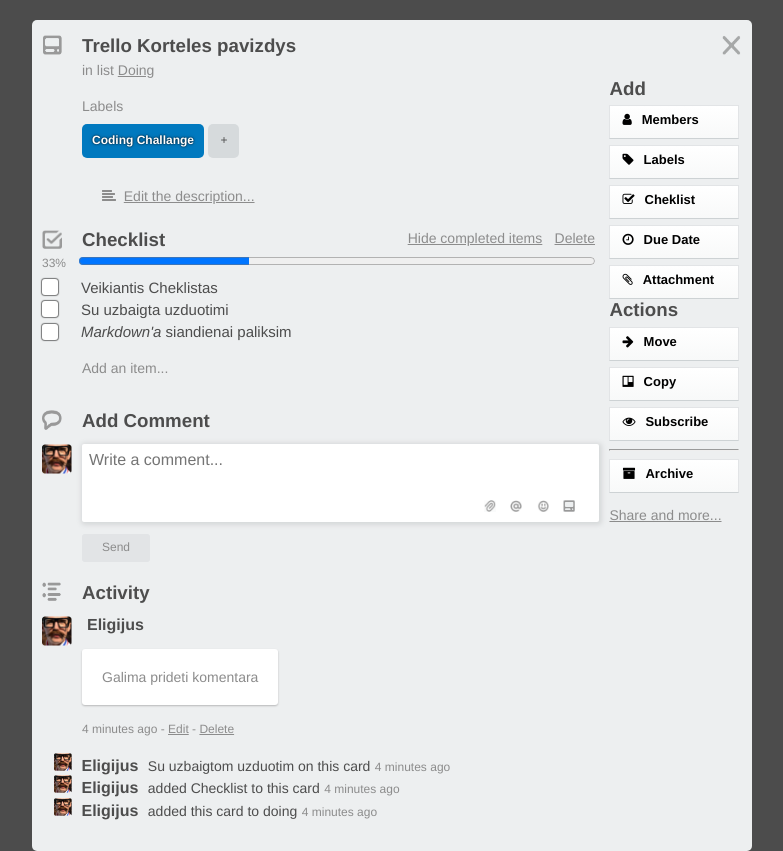
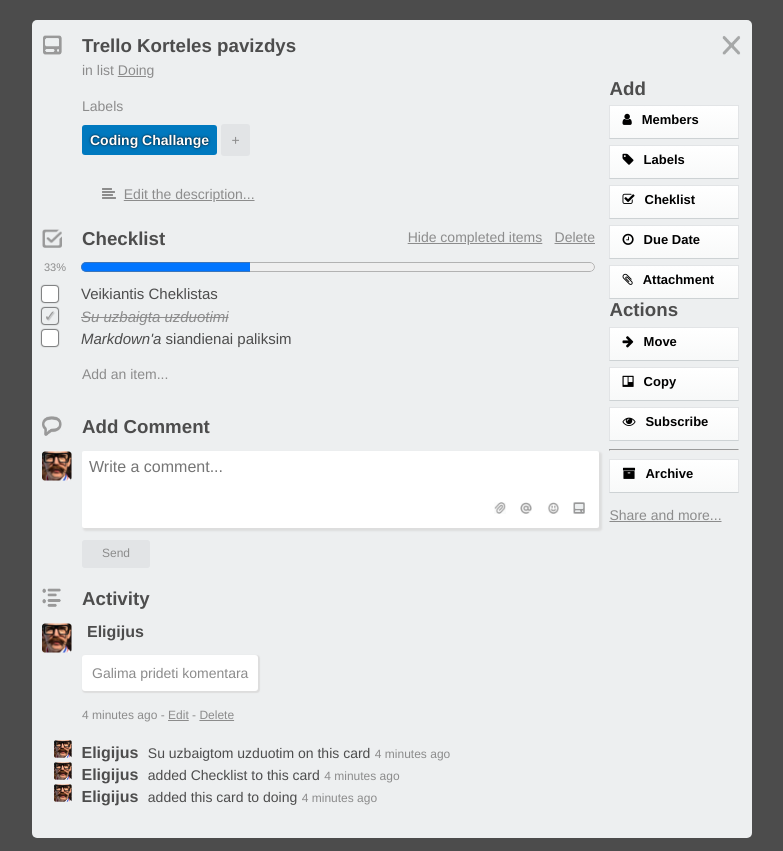
Before and after one commit to abe-source/Trello-card, a website: page public/index.html in a window 1280 px wide. Shown: the whole page, without its empty margins (248-1031 px from the left). Drawn offline with nearby package versions, Linux system fonts and the light colour scheme.

Commit message:
initial commit

```diff
--- a/public/css/styles.css
+++ b/public/css/styles.css
@@ -104,6 +104,7 @@
 /********* LABELS STYLES ************/
 .labels {
 	padding-top: 15px;
+	margin-bottom: 1px;
 }
 
 .label-buttons {
@@ -120,9 +121,10 @@
 	font-weight: 700;
 	text-shadow: 0 0 5px rgba(0,0,0,.2),0 0 2px #000;
 	padding: 10px;
-	border-radius: 5px;
+	border-radius: 3px;
 	border: none;
-	font-size: 12px;
+	font-size: 14px;
+	padding: 7px 8px;
 }
 
 .btn-blue:hover {
@@ -130,12 +132,13 @@
 }
 
 .btn-add {
-	padding: 10px 12px;
 	font-size: 12px;
-	border-radius: 5px;
+	border-radius: 3px;
 	border: none;
-	background: #D6DADC;
-	color: #4D4D4D;
+	background: #e2e4e6;
+	color: #8c8c8c;
+	font-size: 14px;
+	padding: 8px 10px;
 }
 
 .edit-description {
@@ -159,6 +162,10 @@
 }
 
 /********* CHECKLIST STYLES ************/
+.meter {
+	margin-top: 5px;
+}
+
 .checklist-options span {
 	font-size: 14px;
 	color: #8c8c8c;
@@ -175,13 +182,16 @@
 
 .progress-label {
 	margin-top: 4px;
-	font-size: 12px;
+	margin-left: 2px;
+	font-size: 11px;
 	color: #8c8c8c;
 }
 
 progress[value] {
 	width: 100%;
+	height: 20px;
 }
+
 
 /*** CHECKBOX LIST ***/
 .checkbox {
@@ -241,7 +251,7 @@
 .comments-main textarea {
 	width: 100%;
 	border-radius: 2px;
-	box-shadow: 1px 1px 5px 2px #d6d8d9;
+	box-shadow: 2px 2px 2px 1px #dddddd;
 	border: none;
 	resize: none;
 }
@@ -262,8 +272,8 @@
 
 .text-area-options {
 	position: absolute;
-	right: 20px;
-	bottom: 45px;
+	right: 10px;
+	bottom: 50px;
 }
 
 .btn-send-comment {
@@ -291,9 +301,9 @@
 
 .activity-comment p {
 	border-radius: 3px;
-	box-shadow: 0 1px 2px rgba(0,0,0, .23);
+	box-shadow: 1px 1px 1px 1px #dddddd;
 	display: inline-block;
-	padding: 20px;
+	padding: 10px;
 	background-color: #fff;
 }
 
--- a/public/index.html
+++ b/public/index.html
@@ -54,7 +54,7 @@
 				<input id="check1" type="checkbox" name="check" value="check1">
 				<label for="check1">Veikiantis Cheklistas</label>
 				<br>
-				<input id="check2" type="checkbox" name="check" value="check2">
+				<input id="check2" type="checkbox" name="check" value="check2" checked>
 				<label for="check2">Su uzbaigta uzduotimi</label>
 				<br>
 				<input id="check3" type="checkbox" name="check" value="check3">
```
